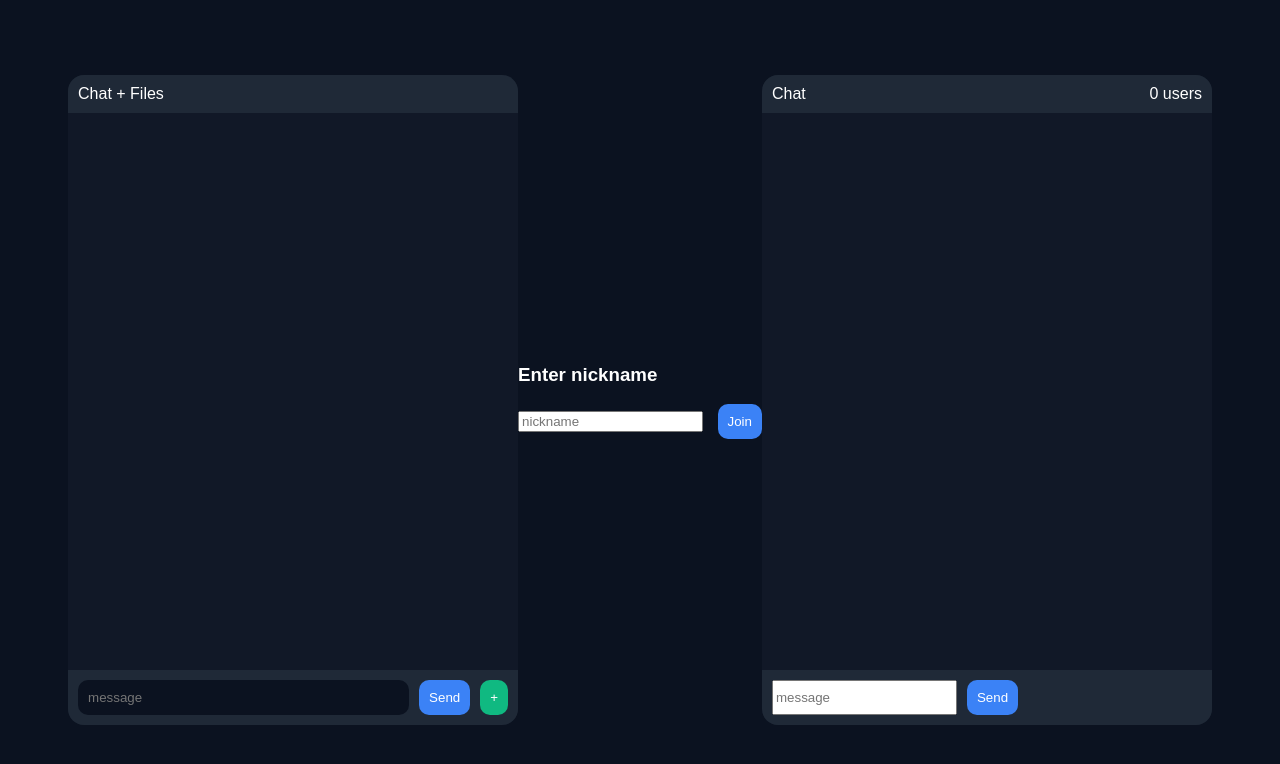
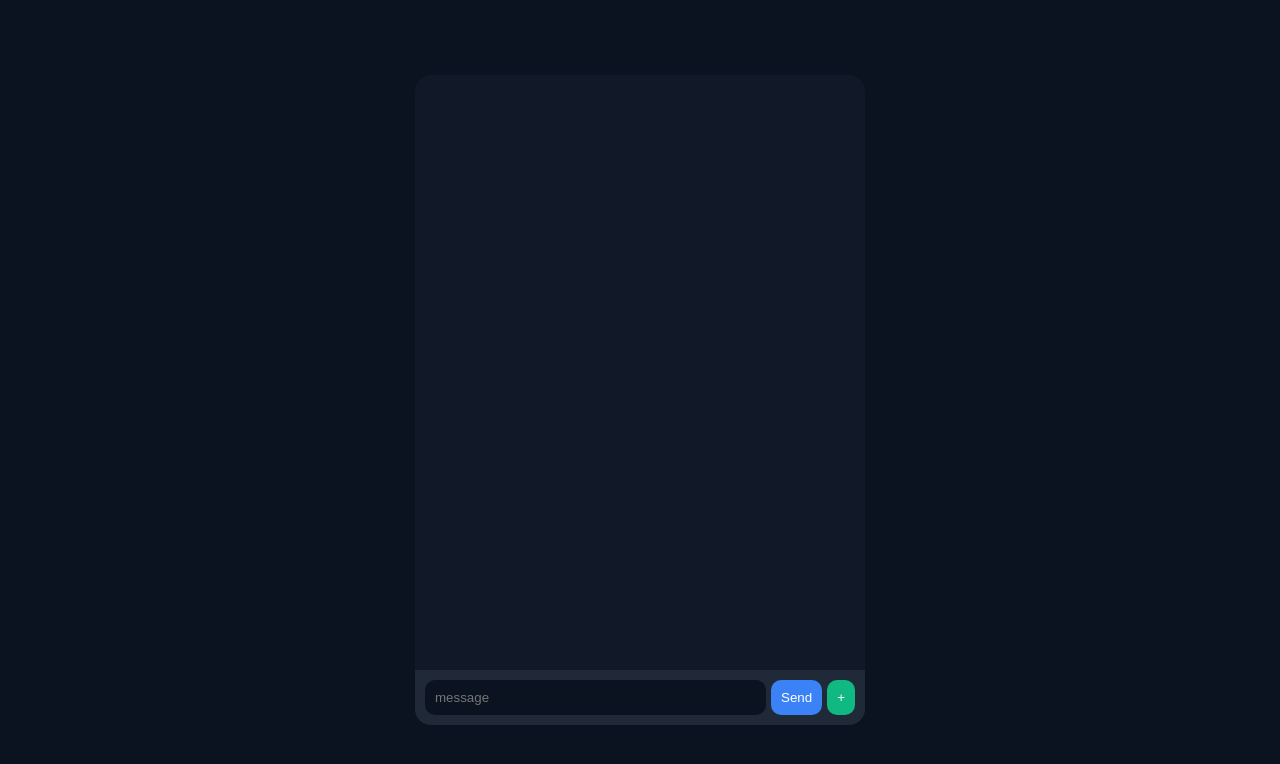
Before and after one commit to Tobaniyaz/on-line-chat-python, a Flask app: page / in a window 1280 px wide. Shown: the top 764 px of the page. Run offline with Flask 3, Linux system fonts and the light colour scheme; some libraries are stand-ins or nearby versions.

Commit message:
Update index.html

```diff
--- a/templates/index.html
+++ b/templates/index.html
@@ -2,7 +2,7 @@
 <html>
 <head>
 <meta charset="UTF-8">
-<title>Chat Files</title>
+<title>Chat</title>
 
 <style>
 body {
@@ -26,13 +26,6 @@ body {
     overflow: hidden;
 }
 
-.header {
-    padding: 10px;
-    background: #1f2937;
-    display: flex;
-    justify-content: space-between;
-}
-
 #chat {
     flex: 1;
     padding: 10px;
@@ -41,8 +34,8 @@ body {
 
 .msg {
     background: #1f2937;
+    margin: 6px 0;
     padding: 8px;
-    margin: 6px 0;
     border-radius: 10px;
 }
 
@@ -53,8 +46,8 @@ body {
 
 img {
     max-width: 100%;
+    margin-top: 5px;
     border-radius: 10px;
-    margin-top: 5px;
 }
 
 .input {
@@ -66,22 +59,24 @@ img {
 input[type=text] {
     flex: 1;
     padding: 10px;
+    border: none;
     border-radius: 10px;
-    border: none;
+    outline: none;
     background: #0b1220;
     color: white;
 }
 
 button {
-    margin-left: 10px;
+    margin-left: 5px;
     padding: 10px;
     border: none;
     border-radius: 10px;
     background: #3b82f6;
     color: white;
+    cursor: pointer;
 }
 
-.file-btn {
+.file {
     background: #10b981;
 }
 </style>
@@ -91,10 +86,6 @@ button {
 
 <div class="app">
 
-<div class="header">
-    <div>Chat + Files</div>
-</div>
-
 <div id="chat"></div>
 
 <div class="input">
@@ -103,7 +94,7 @@ button {
     <input type="file" id="file" style="display:none">
 
     <button onclick="send()">Send</button>
-    <button class="file-btn" onclick="document.getElementById('file').click()">+</button>
+    <button class="file" onclick="document.getElementById('file').click()">+</button>
 </div>
 
 </div>
@@ -122,10 +113,10 @@ function send(){
     input.value = "";
 }
 
-/* FILE UPLOAD */
+/* FILE */
 document.getElementById("file").addEventListener("change", async function(){
+    let file = this.files[0];
 
-    let file = this.files[0];
     let form = new FormData();
     form.append("file", file);
 
@@ -138,9 +129,10 @@ document.getElementById("file").addEventListener("change", async function(){
 
     let type = file.type.startsWith("image") ? "image" : "file";
 
-    socket.emit("file_msg", {
+    socket.emit("file", {
         url: data.url,
-        type: type
+        type: type,
+        filename: file.name
     });
 });
 
@@ -152,11 +144,13 @@ socket.on("message", data => {
     let content = "";
 
     if(data.type === "image"){
-        content = `<img src="${data.text}">`;
-    } else if(data.type === "file"){
-        content = `<a href="${data.text}" download style="color:#60a5fa">Download file</a>`;
-    } else {
-        content = data.text;
+        content = `<img src="${data.data}">`;
+    }
+    else if(data.type === "file"){
+        content = `<a href="${data.data}" style="color:#60a5fa" download>${data.filename}</a>`;
+    }
+    else {
+        content = data.data;
     }
 
     div.innerHTML = `
@@ -171,105 +165,4 @@ socket.on("message", data => {
 </script>
 
 </body>
-</html.input button {
-    margin-left: 10px;
-    padding: 10px 14px;
-    border: none;
-    border-radius: 10px;
-    background: #3b82f6;
-    color: white;
-    cursor: pointer;
-}
-
-.hidden {
-    display: none;
-}
-</style>
-
-</head>
-<body>
-
-<!-- LOGIN -->
-<div id="login">
-    <h3>Enter nickname</h3>
-    <input id="name" placeholder="nickname">
-    <button onclick="login()">Join</button>
-    <p id="err" style="color:red;"></p>
-</div>
-
-<!-- APP -->
-<div class="app hidden" id="app">
-    <div class="header">
-        <div>Chat</div>
-        <div id="count">0 users</div>
-    </div>
-
-    <div id="chat"></div>
-
-    <div class="input">
-        <input id="msg" placeholder="message">
-        <button onclick="send()">Send</button>
-    </div>
-</div>
-
-<script src="https://cdn.socket.io/4.0.0/socket.io.min.js"></script>
-
-<script>
-const socket = io();
-let username = "";
-
-/* LOGIN */
-function login(){
-    username = document.getElementById("name").value;
-    socket.emit("login", username);
-}
-
-socket.on("login_error", msg => {
-    document.getElementById("err").innerText = msg;
-});
-
-socket.on("login_ok", () => {
-    document.getElementById("login").classList.add("hidden");
-    document.getElementById("app").classList.remove("hidden");
-});
-
-/* MESSAGE */
-socket.on("message", data => {
-    let div = document.createElement("div");
-    div.className = "msg";
-
-    div.innerHTML = `
-        <div class="name">${data.name}</div>
-        <div class="text">${data.text}</div>
-    `;
-
-    let chat = document.getElementById("chat");
-    chat.appendChild(div);
-
-    chat.scrollTop = chat.scrollHeight;
-});
-
-/* USERS COUNT */
-socket.on("users_count", count => {
-    document.getElementById("count").innerText = count + " users";
-});
-
-/* SEND */
-function send(){
-    let input = document.getElementById("msg");
-    if(input.value.trim() === "") return;
-
-    socket.send(input.value);
-    input.value = "";
-}
-
-/* ENTER */
-document.addEventListener("keydown", e => {
-    if(e.key === "Enter" && document.activeElement.id === "msg"){
-        send();
-    }
-});
-</script>
-
-</body>
 </html>
```
